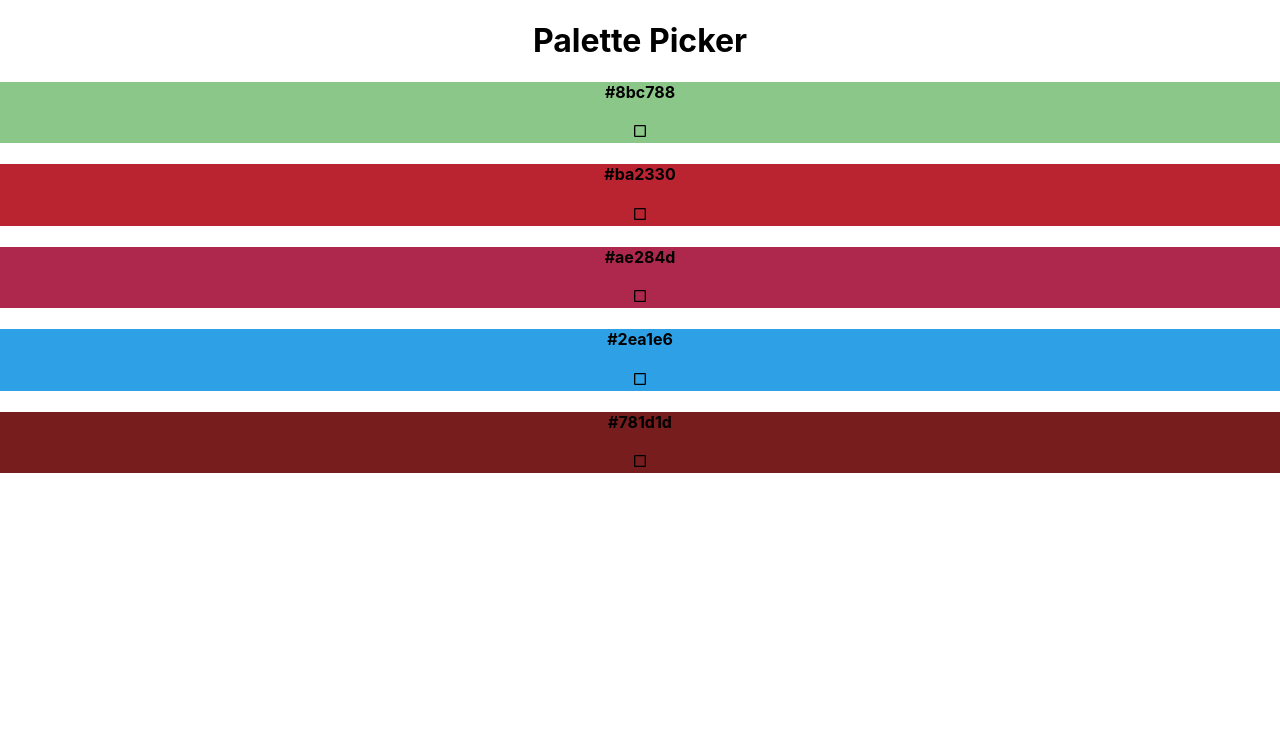
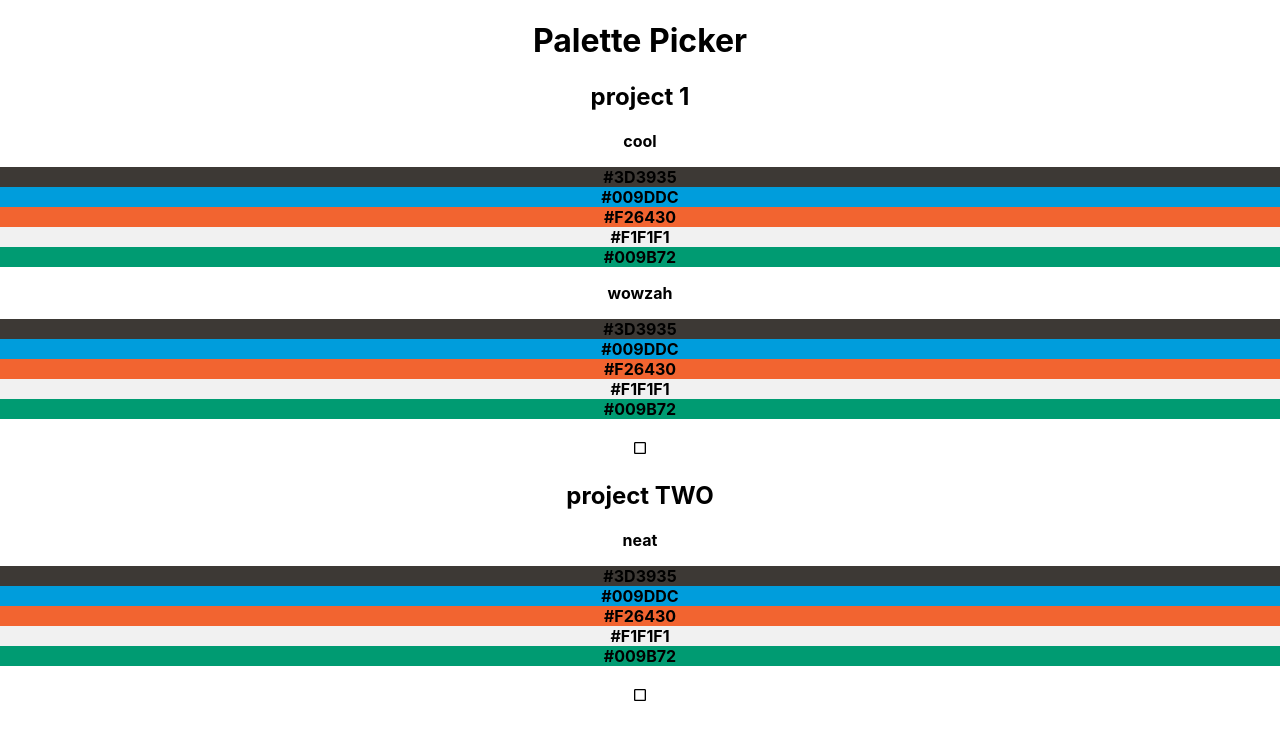
Before and after one commit to vr-je-palette-picker/palette-picker-front-end, a React (Create React App) app: page /projects in a window 1280 px wide. Shown: the top 740 px of the page. Built offline with nearby package versions, Linux system fonts and the light colour scheme.

Commit message:
Implement routes in App file

```diff
--- a/src/Components/App/App.js
+++ b/src/Components/App/App.js
@@ -1,5 +1,8 @@
 import React, { Component } from 'react';
+import { Route } from 'react-router-dom';
 import Nav from '../Nav/Nav.js';
+import HomeNav from '../HomeNav/HomeNav.js';
+import ProjectNav from '../ProjectNav/ProjectNav.js';
 import Container from './../Container/Container.js';
 import ProjectContainer from './../ProjectContainer/ProjectContainer.js';
 import './App.scss';
@@ -69,9 +72,30 @@ class App extends Component {
 
     return (
       <div className='App'>
-        <Nav />
-        {/* { projects } */}
-        <Container hexCodes={this.state.hexCodes} />
+        <Route
+          exact
+          path='/'
+          render={() => (
+            <>
+              <Nav>
+                <HomeNav />
+              </Nav>
+              <Container hexCodes={this.state.hexCodes} />
+            </>
+          )}
+        />
+        <Route
+          exact
+          path='/projects'
+          render={() => (
+            <>
+              <Nav>
+                <ProjectNav />
+              </Nav>
+              <Container hexCodes={projects} />
+            </>
+          )}
+        />
       </div>
     );
   }
--- a/src/Components/PaletteForm/PaletteForm.js
+++ b/src/Components/PaletteForm/PaletteForm.js
@@ -32,6 +32,12 @@ export class PaletteForm extends Component {
         <select className='PaletteForm__select--project'>
           {/* map through projects in App state */}
         </select>
+        <button className='PaletteForm__button--cancel' type='button'>
+          Cancel
+        </button>
+        <button className='PaletteForm__button--save' type='button'>
+          Save
+        </button>
       </div>
     );
   }
```
Also changed, not shown: src/Components/ProjectNav/ProjectNav.js (+6 -6 lines).
